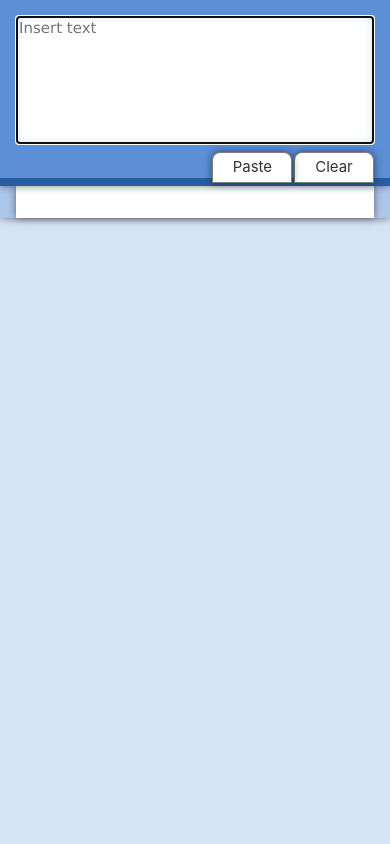
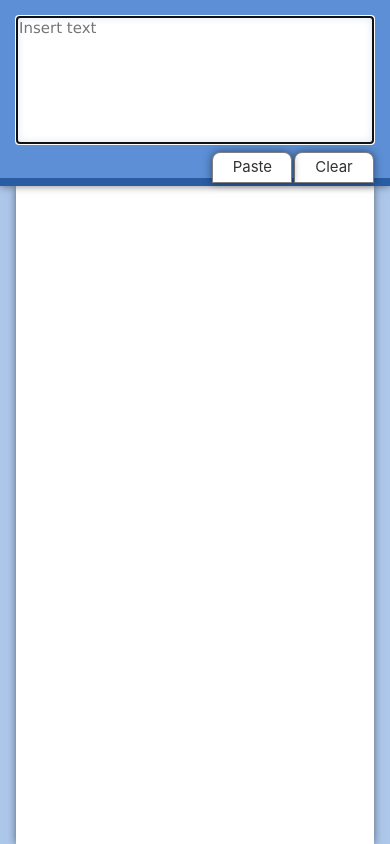
Before and after one commit to TheRabbit42/fic-check, a Vue app: page / in a window 390 px wide. Built offline with nearby package versions, Linux system fonts and the light colour scheme.

Commit message:
Improving layout css

```diff
--- a/src/assets/desktop.scss
+++ b/src/assets/desktop.scss
@@ -4,10 +4,6 @@
   }
 
   main {
-    display: flex;
-    flex: 1;
-    flex-direction: column;
-    justify-content: start;
     width: 1000px;
   }
 
@@ -95,10 +91,6 @@
     }
   }
 
-  main > div {
-    flex: 1;
-  }
-
   main > div, footer {
     border-width: 0 3px 0 3px;
     border-style: dotted;
--- a/src/assets/main.scss
+++ b/src/assets/main.scss
@@ -51,6 +51,17 @@ header {
     box-shadow: 0 0 0.5rem var(--color-shadow);
     width: 5rem;
     text-align: center;
+  }
+}
+
+main {
+  display: flex;
+  flex: 1;
+  flex-direction: column;
+  justify-content: start;
+
+  & > div {
+    flex: 1;
   }
 }
 
--- a/src/assets/mobile.scss
+++ b/src/assets/mobile.scss
@@ -6,6 +6,15 @@
   header {
     height: 11.6rem;
     padding: 1rem;
+  }
+
+  .container {
+    display: grid;
+    height: 100%;
+  }
+
+  div:has(> article) {
+    display: none;
   }
 
   aside {
```
Also changed, not shown: src/assets/base.css (line endings or trailing spaces).
